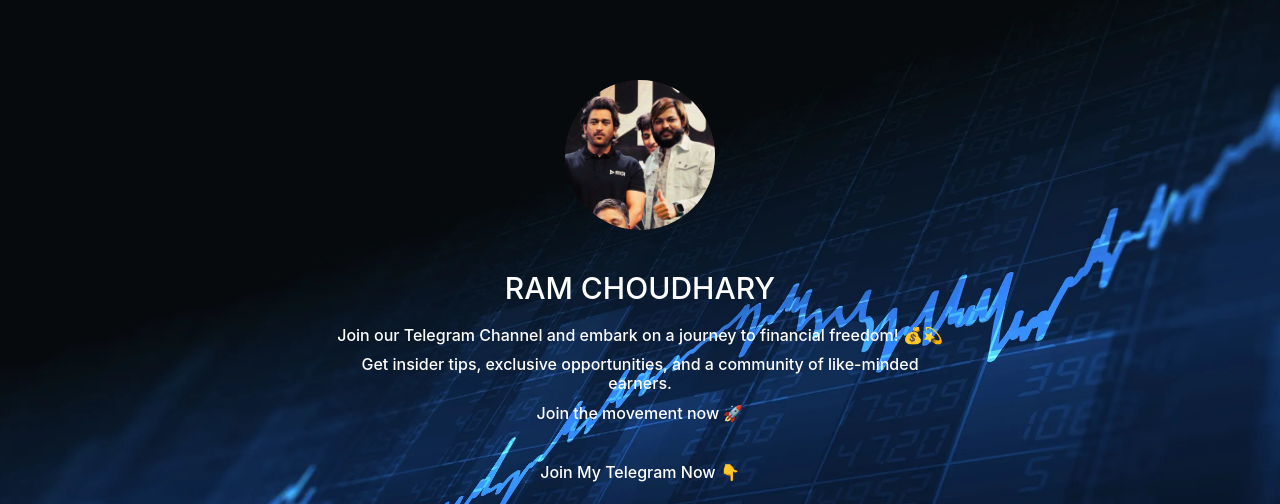
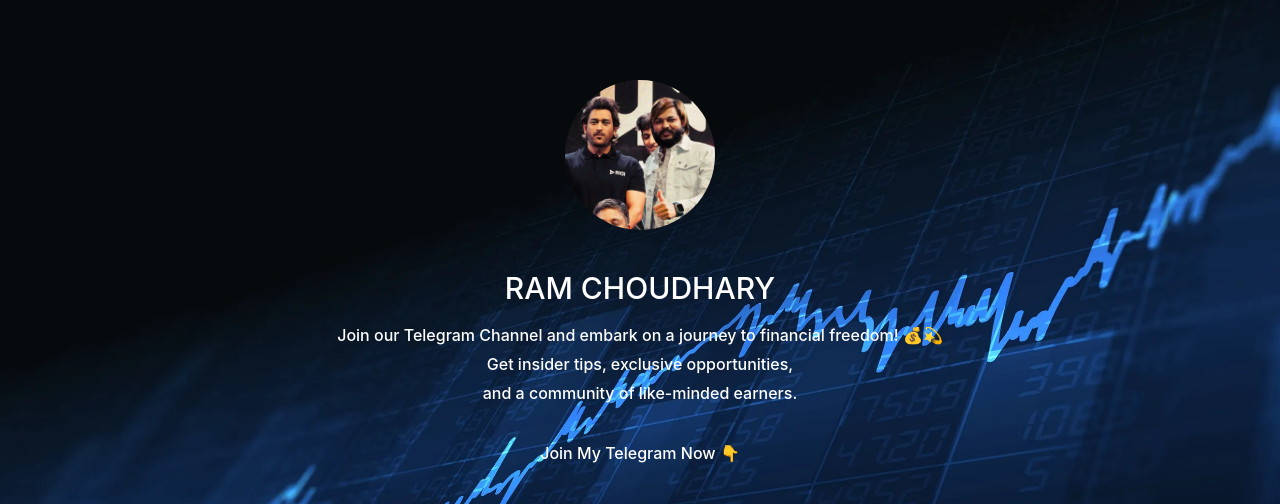
Before and after one commit to developerking005/ram_choudhary, a plain HTML site: page index.html in a window 1280 px wide. Shown: the top 504 px of the page. Drawn offline with nearby package versions, Linux system fonts and the light colour scheme.

Commit message:
Update index.html

```diff
--- a/index.html
+++ b/index.html
@@ -39,8 +39,8 @@ src="https://www.facebook.com/tr?id=1065611097826966&ev=PageView&noscript=1"
             <h1 class="main"> RAM CHOUDHARY </h1>
 
             <h6 class="otherData" > Join our Telegram Channel and embark on a journey to financial freedom! 💰💫   </h6>
-            <h6 class="otherData"> Get insider tips, exclusive opportunities, and a community of like-minded earners. </h6>
-            <h6 class="otherData"> Join the movement now 🚀 </h6>
+            <h6 class="otherData"> Get insider tips, exclusive opportunities,  </h6>
+            <h6 class="otherData"> and a community of like-minded earners.</h6>
             <h6 class="otherDataData"> Join My Telegram Now 👇 </h6>
 
             <a href="https://t.me/+8CYMtU_rvIYxOTk1" target="_blank" class="telegram-button">
```
